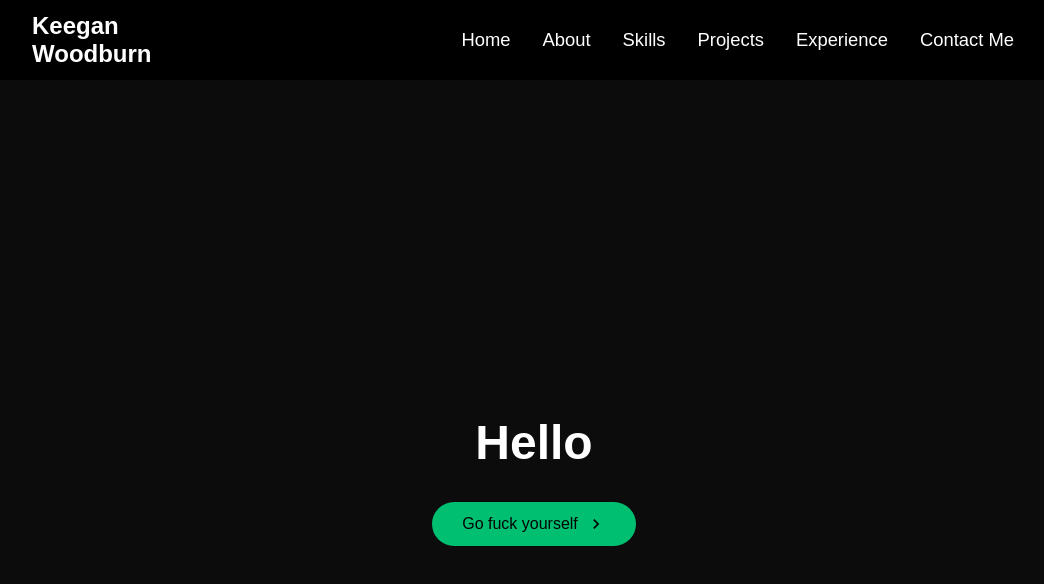
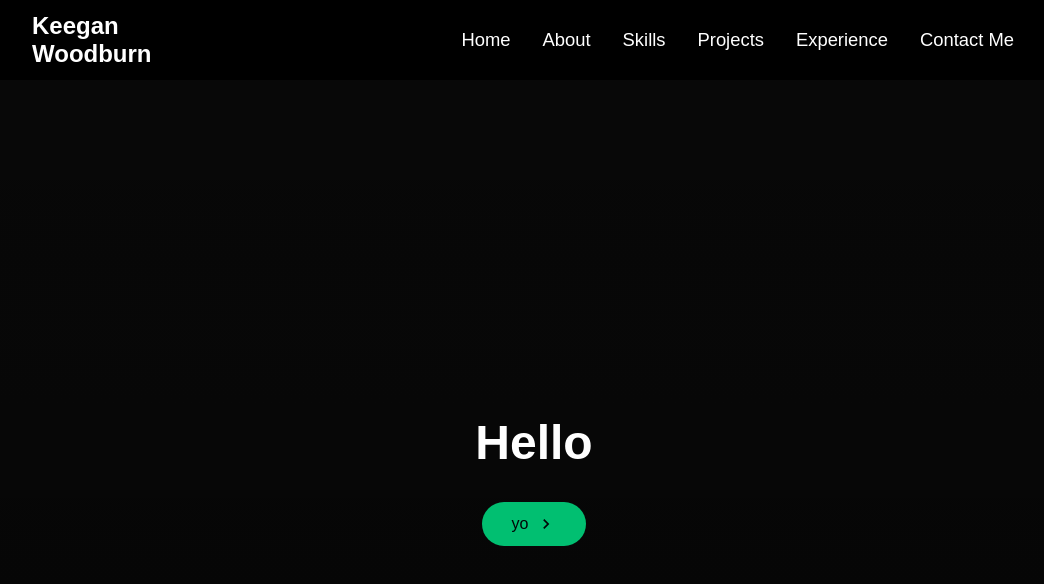
Before and after one commit to TheDeafOne/portfolio, a React (Create React App) app: page / in a window 1280 px wide. Shown: the top 584 px of the page, without its empty margins (106-1150 px from the left). Built offline with nearby package versions, Linux system fonts and the light colour scheme.

Commit message:
css changes to welcome page

```diff
--- a/src/components/WelcomeSection/WelcomeElements.js
+++ b/src/components/WelcomeSection/WelcomeElements.js
@@ -10,6 +10,26 @@ export const WelcomeContainer = styled.div`
     height: 800px;
     position: relative;
     z-index: 1;
+
+    :before {
+        content: '';
+        position: absolute;
+        top: 0;
+        left: 0;
+        right: 0;
+        bottom: 0;
+        background: linear-gradient(
+            180deg,
+            rgba(0, 0, 0, 0.2) 0%,
+            rgba(0,0,0,0.6) 100%
+        ),
+        linear-gradient(
+            180deg,
+            rgba(0, 0, 0, 0.2) 0%,
+            transparent 100%
+        );
+        z-index: 2;
+    }
 `
 
 export const WelcomeBg = styled.div`
@@ -69,7 +89,7 @@ export const WelcomeBtnWrapper = styled.div`
     align-items: center;
 `
 
-export const ArrowForwards = styled(MdArrowForward)`
+export const ArrowForward = styled(MdArrowForward)`
     margin-left: 8px;
     font-size: 20px;
 `
--- a/src/components/WelcomeSection/index.js
+++ b/src/components/WelcomeSection/index.js
@@ -5,7 +5,7 @@ import {
     WelcomeContent,
     WelcomeH1,
     WelcomeBtnWrapper,
-    ArrowForwards,
+    ArrowForward,
     ArrowRight
 } from './WelcomeElements';
 import { Button } from '../ButtonElement';
@@ -27,11 +27,12 @@ const WelcomeSection = () => {
                 </WelcomeH1>
                 <WelcomeBtnWrapper>
                     <Button
-                    primary='true'
-                    dark='true'
-                    onMouseEnter={onHover}
-                    onMouseLeave={onHover}>
-                        Go fuck yourself {hover ? <ArrowForwards /> : <ArrowRight />}
+                        to='signup'
+                        primary='true'
+                        dark='true'
+                        onMouseEnter={onHover}
+                        onMouseLeave={onHover}>
+                        yo {hover ? <ArrowForward /> : <ArrowRight />}
                     </Button>
                 </WelcomeBtnWrapper>
             </WelcomeContent>
```
